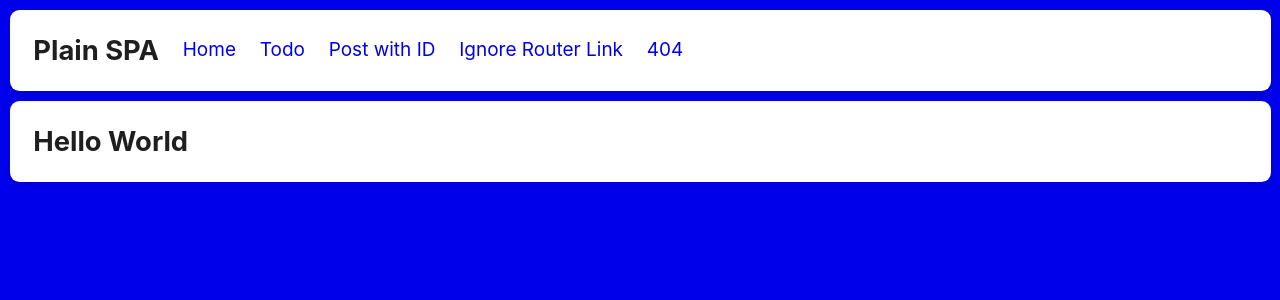
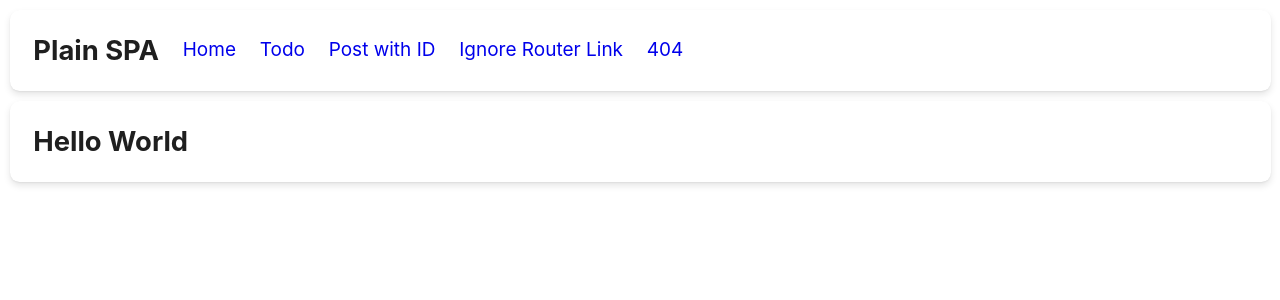
Before and after one commit to johannschopplich/plain-spa, a PHP site: page / in a window 1280 px wide. Shown: the top 300 px of the page. Run offline with PHP 8.4, Linux system fonts and the light colour scheme.

Commit message:
Upgrade Buldy

```diff
--- a/css/buldy-slim.css
+++ b/css/buldy-slim.css
@@ -36,7 +36,7 @@
   --radius: 0.25em;
 }
 
-:root,
+:root:not([data-theme]),
 [data-theme=light] {
   --color-contrast-lowest: hsl(0, 0%, 95%);
   --color-contrast-lower: hsl(0, 0%, 82%);
@@ -65,7 +65,7 @@
   --color-link-hover: var(--color-link);
 }
 
-[data-theme] {
+[data-theme]:not(:root) {
   color: var(--color-text);
   background-color: var(--color-background);
 }
```
